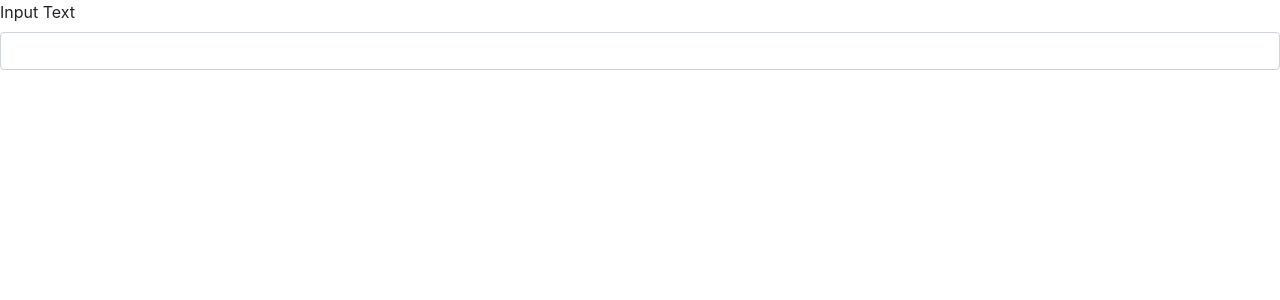
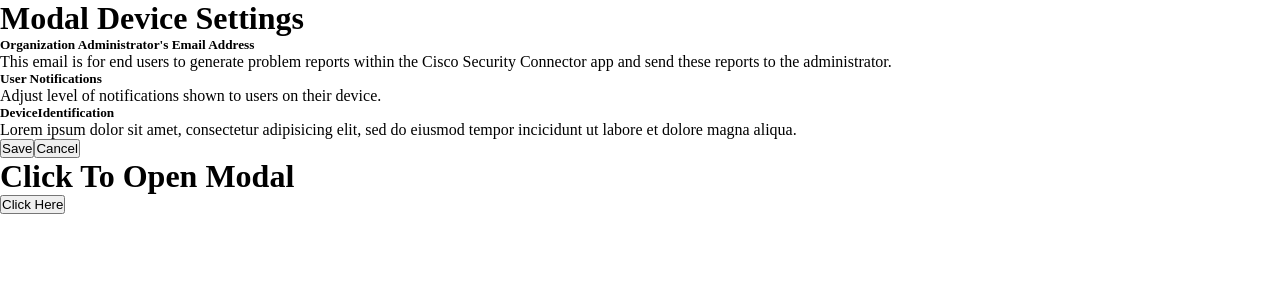
Before and after one commit to jakeholtz/reactive-device-modal, a React app: page / in a window 1280 px wide. Shown: the top 300 px of the page. Built offline with nearby package versions, Linux system fonts and the light colour scheme.

Commit message:
Restructured app

```diff
--- a/src/App/App.jsx
+++ b/src/App/App.jsx
@@ -1,17 +1,48 @@
 import React, { Component } from 'react';
 import ReactDOM from 'react-dom';
-import FormContainer from "./components/container/FormContainer.jsx";
-import styles from "./styles.less";
+import Modal from "./components/Modal.jsx";
+import PropTypes from 'prop-types';
 
 export default class App extends Component {
   constructor(props) {
     super(props);
-    this.state = {};
+
+    this.state = {
+      loading : true,
+      isModalOpen: true
+    };
+
+    this.propTypes = { waitBeforeShow: PropTypes.number.isRequired };
+    this.toggleModal = this.toggleModal.bind(this);
+  }
+
+  toggleModal() {
+    let { isModalOpen } = this.state;
+    console.log('a');
+    this.setState({ isModalOpen: !isModalOpen });
+  }
+
+  componentDidMount() {
+    setTimeout(() => {
+       this.setState({ loading: false });
+    }, this.props.waitBeforeShow);
   }
 
   render() {
-    return <FormContainer styles={styles} />;
+    if (this.state.loading) return '';
+
+    return (
+      <div>
+        <Modal
+          name="modalDeviceSettings"
+          title="Modal Device Settings"
+          isOpen={ this.state.isModalOpen } />
+
+        <h1>Click To Open Modal</h1>
+        <button onClick={ this.toggleModal }>Click Here</button>
+      </div>
+    );
   }
 }
 
-ReactDOM.render(<App />, document.getElementById('app'));
+ReactDOM.render(<App waitBeforeShow={500} />, document.getElementById('app'));
--- /dev/null
+++ b/src/App/App.less
@@ -0,0 +1,49 @@
+@nice-blue: #5B83AD;
+@light-blue: @nice-blue + #111;
+
+* {
+  margin: 0;
+  padding: 0;
+}
+
+
+.modal {
+  position: absolute;
+  background-color: @nice-blue;
+  width: 700px;
+  height: 500px;
+  top: 50%;
+  left: 50%;
+  transform: translate(-50%, -50%);
+  border-radius: 1px;
+  z-index: 1;
+  padding: 15px;
+
+  &.open { display: block }
+  &.closed { display: none }
+
+  h1 {
+    background-color: purple;
+  }
+
+  .section {
+    background-color: green;
+    margin: 15px 0;
+
+    .section-title {background-color: yellow; }
+    .section-text {background-color: red; }
+    .section-content {background-color: blue; }
+  }
+
+  .submission-area {
+    background-color: magenta;
+  }
+
+  h1 {
+    text-align: center;
+  }
+}
+
+.modal.open ~ * {
+  opacity: 0.5;
+}
--- a/src/App/components/container/FormContainer.jsx
+++ b/src/App/components/FormContainer.jsx
@@ -1,6 +1,6 @@
 import React, { Component } from "react";
 import ReactDOM from "react-dom";
-import Input from "../presentational/Input.jsx";
+import Input from "./Input.jsx";
 
 
 
--- a/src/App/components/presentational/Input.jsx
+++ b/src/App/components/Input.jsx
@@ -1,5 +1,6 @@
 import React from "react";
 import PropTypes from "prop-types";
+
 const Input = ({ label, text, type, id, value, handleChange }) => (
   <div className="form-group">
     <label htmlFor={label}>{text}</label>
--- /dev/null
+++ b/src/App/components/Modal.jsx
@@ -0,0 +1,51 @@
+import React, { Component } from "react";
+import Section from "./Section.jsx";
+import SubmissionArea from "./SubmissionArea.jsx";
+
+class Modal extends Component {
+  constructor() {
+    super();
+  }
+
+  render() {
+    const { title, isOpen } = this.props;
+
+    console.log(this)
+
+    const sectionsText = [
+      `This email is for end users to generate problem reports within the Cisco Security Connector app and send these reports to the administrator.`,
+      `Adjust level of notifications shown to users on their device.`,
+      `Lorem ipsum dolor sit amet, consectetur adipisicing elit, sed do eiusmod tempor incicidunt ut labore et dolore magna aliqua.`,
+    ];
+
+    return (
+      <div className={ `modal ${ isOpen ? 'open' : 'closed' }` }>
+
+        <h1> { title } </h1>
+
+        <Section
+          name="organizationEmail"
+          title="Organization Administrator's Email Address"
+          text={ sectionsText[0] } />
+
+        <Section
+          name="userNotifications"
+          title="User Notifications"
+          text={ sectionsText[1] } />
+
+        <Section
+          name="deviceIdentification"
+          title="DeviceIdentification"
+          text={ sectionsText[2] } />
+
+        <SubmissionArea
+          name="modalSubmission"
+          confirmationText="Save"
+          cancellatonText="Cancel" />
+
+      </div>
+    );
+  }
+}
+
+export default Modal;
--- /dev/null
+++ b/src/App/components/Section.jsx
@@ -0,0 +1,22 @@
+import React, { Component } from "react";
+import styles from "../App.less";
+
+class Section extends Component {
+  constructor() {
+    super();
+  }
+
+  render() {
+    const { title, text } = this.props;
+
+    return (
+      <section className="section" >
+        <h5 className="section-title"> { title } </h5>
+        <p className="section-text"> { text } </p>
+        <div className="section-content"></div>
+      </section>
+    );
+  }
+}
+
+export default Section;
--- /dev/null
+++ b/src/App/components/SubmissionArea.jsx
@@ -0,0 +1,22 @@
+import React, { Component } from "react";
+
+class SubmissionArea extends Component {
+  constructor() {
+    super();
+  }
+
+  render() {
+    const {
+      confirmationText = 'Confirm',
+      cancellatonText = 'Cancel;' } = this.props;
+
+    return (
+      <div className="submission-area">
+        <button>{ confirmationText }</button>
+        <button>{ cancellatonText }</button>
+      </div>
+    );
+  }
+}
+
+export default SubmissionArea;
--- a/src/App/styles.less
+++ /dev/null
@@ -1,6 +0,0 @@
-@nice-blue: #5B83AD;
-@light-blue: @nice-blue + #111;
-
-.header {
-  background-color: @light-blue;
-}
--- a/src/index.html
+++ b/src/index.html
@@ -1,9 +1,9 @@
 <!DOCTYPE html>
 <html lang="en">
   <head>
-    <meta charset="utf-8">
-    <link rel="stylesheet" href="https://maxcdn.bootstrapcdn.com/bootstrap/4.0.0-beta.2/css/bootstrap.min.css" >
-    <title>How to set up React, Webpack, and Babel</title>
+    <meta charset="UTF-8">
+    <!-- <link rel="stylesheet" href="https://maxcdn.bootstrapcdn.com/bootstrap/4.0.0-beta.2/css/bootstrap.min.css" > -->
+    <title>Reactive Device Modal</title>
   </head>
   <body>
     <div id="app"></div>
--- a/webpack.config.js
+++ b/webpack.config.js
@@ -14,7 +14,8 @@ module.exports = {
             options: {
               sourceMap: true,
               modules: true,
-              localIdentName: "[local]___[hash:base64:5]"
+              localIdentName: "[local]",
+              camelCase: true
             }
           },
           {
```
